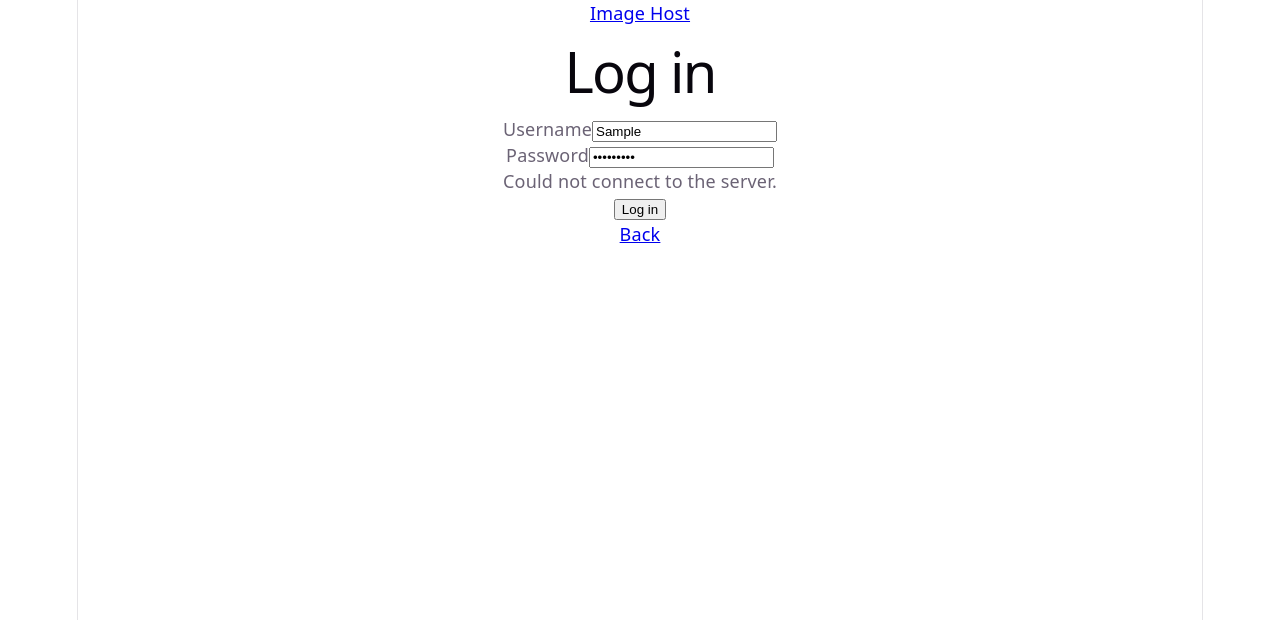
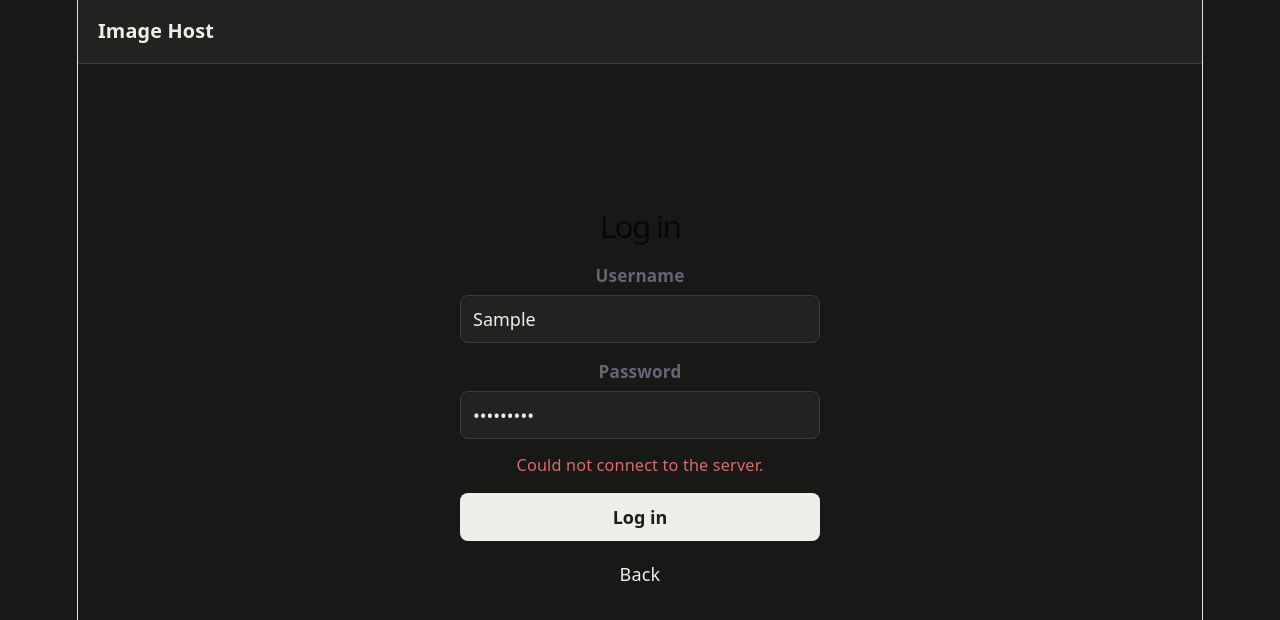
Before and after one commit to marimetsola/marimage, a React (Vite) app in the folder frontend/: page /login in a window 1280 px wide. Both pictures are taken after typing "Sample", "Sample123" into the empty fields and a click on the button "Log in". Shown: the top 620 px of the page. Built offline with nearby package versions, Linux system fonts and the light colour scheme; no server answers.

Commit message:
Refine frontend layout and styling

```diff
--- a/frontend/src/App.css
+++ b/frontend/src/App.css
@@ -1,184 +1,299 @@
-.counter {
-  font-size: 16px;
-  padding: 5px 10px;
-  border-radius: 5px;
-  color: var(--accent);
-  background: var(--accent-bg);
-  border: 2px solid transparent;
-  transition: border-color 0.3s;
-  margin-bottom: 24px;
+:root {
+  --color-background: #181817;
+  --color-surface: #222220;
+  --color-text: #eeeeea;
+  --color-text-muted: #a6a6a0;
+  --color-border: #3a3a37;
 
-  &:hover {
-    border-color: var(--accent-border);
-  }
-  &:focus-visible {
-    outline: 2px solid var(--accent);
-    outline-offset: 2px;
-  }
+  --color-primary: #eeeeea;
+  --color-primary-text: #1c1c1a;
+
+  --color-secondary: #353532;
+  --color-secondary-text: #eeeeea;
+
+  --color-error: #e06a6a;
+
+  --color-shadow: rgba(0, 0, 0, 0.35);
+
+  --radius-small: 6px;
+  --radius-medium: 8px;
+
+  --header-height: 64px;
+  --bottom-nav-height: 64px;
+
+  font-family: system-ui, sans-serif;
+  color: var(--color-text);
+  background: var(--color-background);
 }
 
-.hero {
-  position: relative;
-
-  .base,
-  .framework,
-  .vite {
-    inset-inline: 0;
-    margin: 0 auto;
-  }
-
-  .base {
-    width: 170px;
-    position: relative;
-    z-index: 0;
-  }
-
-  .framework,
-  .vite {
-    position: absolute;
-  }
-
-  .framework {
-    z-index: 1;
-    top: 34px;
-    height: 28px;
-    transform: perspective(2000px) rotateZ(300deg) rotateX(44deg) rotateY(39deg)
-      scale(1.4);
-  }
-
-  .vite {
-    z-index: 0;
-    top: 107px;
-    height: 26px;
-    width: auto;
-    transform: perspective(2000px) rotateZ(300deg) rotateX(40deg) rotateY(39deg)
-      scale(0.8);
-  }
+* {
+  box-sizing: border-box;
 }
 
-#center {
+html,
+body,
+#root {
+  min-height: 100%;
+  margin: 0;
+}
+
+body {
+  min-height: 100vh;
+  background: var(--color-background);
+}
+
+button,
+input {
+  font: inherit;
+}
+
+a {
+  color: inherit;
+  text-decoration: none;
+}
+
+/* App layout */
+
+.app {
+  min-height: 100vh;
   display: flex;
   flex-direction: column;
-  gap: 25px;
-  place-content: center;
-  place-items: center;
-  flex-grow: 1;
-
-  @media (max-width: 1024px) {
-    padding: 32px 20px 24px;
-    gap: 18px;
-  }
 }
 
-#next-steps {
+main {
+  flex: 1;
   display: flex;
-  border-top: 1px solid var(--border);
-  text-align: left;
-
-  & > div {
-    flex: 1 1 0;
-    padding: 32px;
-    @media (max-width: 1024px) {
-      padding: 24px 20px;
-    }
-  }
-
-  .icon {
-    margin-bottom: 16px;
-    width: 22px;
-    height: 22px;
-  }
-
-  @media (max-width: 1024px) {
-    flex-direction: column;
-    text-align: center;
-  }
+  flex-direction: column;
+  padding: 24px 20px 88px;
 }
 
-#docs {
-  border-right: 1px solid var(--border);
+/* Header */
 
-  @media (max-width: 1024px) {
-    border-right: none;
-    border-bottom: 1px solid var(--border);
-  }
+.header {
+  position: relative;
+  height: var(--header-height);
+  display: flex;
+  align-items: center;
+  justify-content: space-between;
+  padding: 0 20px;
+  border-bottom: 1px solid var(--color-border);
+  background: var(--color-surface);
 }
 
-#next-steps ul {
-  list-style: none;
-  padding: 0;
-  display: flex;
-  gap: 8px;
-  margin: 32px 0 0;
-
-  .logo {
-    height: 18px;
-  }
-
-  a {
-    color: var(--text-h);
-    font-size: 16px;
-    border-radius: 6px;
-    background: var(--social-bg);
-    display: flex;
-    padding: 6px 12px;
-    align-items: center;
-    gap: 8px;
-    text-decoration: none;
-    transition: box-shadow 0.3s;
-
-    &:hover {
-      box-shadow: var(--shadow);
-    }
-    .button-icon {
-      height: 18px;
-      width: 18px;
-    }
-  }
-
-  @media (max-width: 1024px) {
-    margin-top: 20px;
-    flex-wrap: wrap;
-    justify-content: center;
-
-    li {
-      flex: 1 1 calc(50% - 8px);
-    }
-
-    a {
-      width: 100%;
-      justify-content: center;
-      box-sizing: border-box;
-    }
-  }
+.header-logo {
+  color: var(--color-text);
+  font-size: 1.1rem;
+  font-weight: 700;
 }
 
-#spacer {
-  height: 88px;
-  border-top: 1px solid var(--border);
-  @media (max-width: 1024px) {
-    height: 48px;
-  }
+.header-menu {
+  position: relative;
 }
 
-.ticks {
-  position: relative;
+.menu-button {
+  width: 44px;
+  height: 44px;
+  border: 0;
+  background: transparent;
+  color: var(--color-text);
+  cursor: pointer;
+  font-size: 1.5rem;
+}
+
+/* Hamburger menu */
+
+.menu {
+  position: absolute;
+  top: 52px;
+  right: 0;
+  z-index: 10;
+  width: 180px;
+  padding: 12px;
+  border: 1px solid var(--color-border);
+  border-radius: var(--radius-medium);
+  background: var(--color-surface);
+  box-shadow: 0 8px 24px var(--color-shadow);
+}
+
+.menu-title {
+  margin: 4px 8px 12px;
+  font-weight: 600;
+}
+
+.menu-item {
   width: 100%;
+  min-height: 44px;
+  padding: 8px;
+  border: 0;
+  border-radius: var(--radius-small);
+  background: transparent;
+  color: var(--color-text);
+  text-align: left;
+  cursor: pointer;
+}
 
-  &::before,
-  &::after {
-    content: '';
-    position: absolute;
-    top: -4.5px;
-    border: 5px solid transparent;
-  }
+.menu-item:hover {
+  background: var(--color-secondary);
+}
 
-  &::before {
-    left: 0;
-    border-left-color: var(--border);
-  }
-  &::after {
-    right: 0;
-    border-right-color: var(--border);
-  }
+.menu-error {
+  margin: 8px;
+  color: var(--color-error);
+  font-size: 0.875rem;
 }
+
+/* Home */
+
+.home {
+  flex: 1;
+  display: flex;
+  align-items: center;
+  justify-content: center;
+}
+
+.home-content {
+  width: 100%;
+  max-width: 360px;
+  text-align: center;
+}
+
+.home-content h1 {
+  margin: 0 0 32px;
+  font-size: 2rem;
+}
+
+.home-actions {
+  display: flex;
+  flex-direction: column;
+  gap: 12px;
+}
+
+/* Buttons */
+
+.button {
+  display: flex;
+  align-items: center;
+  justify-content: center;
+  min-height: 48px;
+  padding: 0 20px;
+  border-radius: var(--radius-medium);
+  background: var(--color-primary);
+  color: var(--color-primary-text);
+  font-weight: 600;
+}
+
+.button-secondary {
+  background: var(--color-secondary);
+  color: var(--color-secondary-text);
+}
+
+/* Authentication pages */
+
+.auth-page {
+  flex: 1;
+  display: flex;
+  align-items: center;
+  justify-content: center;
+}
+
+.auth-card {
+  width: 100%;
+  max-width: 360px;
+}
+
+.auth-card h1 {
+  margin: 0 0 24px;
+  font-size: 1.75rem;
+  text-align: center;
+}
+
+.auth-form {
+  display: flex;
+  flex-direction: column;
+  gap: 16px;
+}
+
+/* Form fields */
+
+.form-field {
+  display: flex;
+  flex-direction: column;
+  gap: 6px;
+}
+
+.form-field label {
+  font-size: 0.95rem;
+  font-weight: 600;
+}
+
+.form-field input {
+  width: 100%;
+  min-height: 48px;
+  padding: 0 12px;
+  border: 1px solid var(--color-border);
+  border-radius: var(--radius-medium);
+  background: var(--color-surface);
+  color: var(--color-text);
+}
+
+.form-field input:focus {
+  outline: 2px solid var(--color-primary);
+  outline-offset: 1px;
+  border-color: var(--color-primary);
+}
+
+.auth-form .button {
+  border: 0;
+  cursor: pointer;
+}
+
+.auth-form .button:disabled {
+  cursor: not-allowed;
+  opacity: 0.6;
+}
+
+.form-error {
+  min-height: 1.35em;
+  margin: 0;
+  color: var(--color-error);
+  font-size: 0.9rem;
+  line-height: 1.35;
+}
+
+.form-error-hidden {
+  visibility: hidden;
+}
+
+.back-link {
+  display: block;
+  margin-top: 20px;
+  color: var(--color-text);
+  text-align: center;
+}
+
+/* Authenticated navigation */
+
+.auth-navigation {
+  position: fixed;
+  right: 0;
+  bottom: 0;
+  left: 0;
+  z-index: 20;
+  display: flex;
+  height: var(--bottom-nav-height);
+  border-top: 1px solid var(--color-border);
+  background: var(--color-surface);
+}
+
+.nav-link {
+  flex: 1;
+  display: flex;
+  align-items: center;
+  justify-content: center;
+  color: var(--color-text-muted);
+  font-weight: 600;
+}
+
+.nav-link.active {
+  color: var(--color-text);
+}
--- a/frontend/src/App.tsx
+++ b/frontend/src/App.tsx
@@ -1,23 +1,38 @@
-import { Link, Route, Routes } from 'react-router'
+import { Navigate, Link, Route, Routes } from 'react-router'
 import { useAuth } from './context/AuthContext'
 import { useAppConfig } from './hooks/useAppConfig'
 import Header from './components/Header'
 import AuthNavigation from './components/AuthNavigation'
+import Login from './pages/Login'
+import Register from './pages/Register'
 import PublicOnlyRoute from './components/PublicOnlyRoute'
 import ProtectedRoute from './components/ProtectedRoute'
-import Login from './pages/Login'
-import Register from './pages/Register'
+import './App.css'
 
 function Home({ registerEnabled }: { registerEnabled: boolean }) {
+  const { user } = useAuth()
+
+  if (user) {
+    return <Navigate to="/upload" replace />
+  }
+
   return (
-    <section>
+    <section className="home">
+      <div className="home-content">
         <h1>Image Host</h1>
 
-      <Link to="/login">Log in</Link>
+        <div className="home-actions">
+          <Link className="button" to="/login">
+            Log in
+          </Link>
 
           {registerEnabled && (
-        <Link to="/register">Register</Link>
+            <Link className="button button-secondary" to="/register">
+              Register
+            </Link>
           )}
+        </div>
+      </div>
     </section>
   )
 }
@@ -35,14 +50,14 @@ function App() {
   const { registerEnabled } = useAppConfig()
 
   return (
-    <>
+    <div className="app">
       <Header />
 
       {loading ? (
         <p>Loading...</p>
-        ) : user ? (
-          <AuthNavigation />
-        ) : null}
+      ) : (
+        <>
+          {user && <AuthNavigation />}
 
           <main>
             <Routes>
@@ -63,6 +78,8 @@ function App() {
             </Routes>
           </main>
         </>
+      )}
+    </div>
   )
 }
 
--- a/frontend/src/components/FormInput.tsx
+++ b/frontend/src/components/FormInput.tsx
@@ -6,6 +6,7 @@ interface FormInputProps {
   type?: 'text' | 'password' | 'email'
   required?: boolean
   autoFocus?: boolean
+  onChange?: () => void
 }
 
 function FormInput({
@@ -14,6 +15,7 @@ function FormInput({
   type = 'text',
   required = true,
   autoFocus = false,
+  onChange,
 }: FormInputProps) {
   const inputRef = useRef<HTMLInputElement>(null)
 
@@ -33,7 +35,7 @@ function FormInput({
   }, [autoFocus])
 
   return (
-    <div>
+    <div className="form-field">
       <label htmlFor={name}>{label}</label>
       <input
         ref={inputRef}
@@ -41,6 +43,7 @@ function FormInput({
         name={name}
         type={type}
         required={required}
+        onChange={onChange}
       />
     </div>
   )
--- a/frontend/src/components/Header.tsx
+++ b/frontend/src/components/Header.tsx
@@ -1,13 +1,30 @@
-import { useState } from 'react'
+import { useState, useRef, useEffect } from 'react'
 import { Link, useNavigate } from 'react-router'
 import { useAuth } from '../context/AuthContext'
 
 function Header() {
   const { user, logout } = useAuth()
   const navigate = useNavigate()
-
+  const menuRef = useRef<HTMLDivElement>(null)
   const [menuOpen, setMenuOpen] = useState(false)
   const [logoutError, setLogoutError] = useState('')
+
+  useEffect(() => {
+    function handleClickOutside(event: MouseEvent) {
+      if (
+        menuRef.current &&
+        !menuRef.current.contains(event.target as Node)
+      ) {
+        setMenuOpen(false)
+      }
+    }
+
+    document.addEventListener('mousedown', handleClickOutside)
+
+    return () => {
+      document.removeEventListener('mousedown', handleClickOutside)
+    }
+  }, [])
 
   async function handleLogout() {
     setLogoutError('')
@@ -23,12 +40,15 @@ function Header() {
   }
 
   return (
-    <header>
-      <Link to="/">Image Host</Link>
+    <header className="header">
+      <Link className="header-logo" to={user ? '/upload' : '/'}>
+        Image Host
+      </Link>
 
       {user && (
-        <>
+        <div className="header-menu" ref={menuRef}>
           <button
+            className="menu-button"
             type="button"
             onClick={() => setMenuOpen(!menuOpen)}
             aria-label="Open menu"
@@ -38,12 +58,15 @@ function Header() {
           </button>
 
           {menuOpen && (
-            <div>
-              <p>Image Host</p>
+            <div className="menu">
+              <p className="menu-title">Image Host</p>
 
-              {logoutError && <p>{logoutError}</p>}
+              {logoutError && (
+                <p className="menu-error">{logoutError}</p>
+              )}
 
               <button
+                className="menu-item"
                 type="button"
                 onClick={handleLogout}
               >
@@ -51,7 +74,7 @@ function Header() {
               </button>
             </div>
           )}
-        </>
+        </div>
       )}
     </header>
   )
--- a/frontend/src/pages/Login.tsx
+++ b/frontend/src/pages/Login.tsx
@@ -48,30 +48,45 @@ function Login() {
   }
 
   return (
-    <section>
+    <section className="auth-page">
+      <div className="auth-card">
         <h1>Log in</h1>
 
-      <form onSubmit={handleSubmit}>
+        <form onSubmit={handleSubmit} className="auth-form">
           <FormInput
             label="Username"
             name="username"
             autoFocus
+            onChange={() => setError('')}
           />
 
           <FormInput
             label="Password"
             name="password"
             type="password"
+            onChange={() => setError('')}
           />
 
-        {error && <p>{error}</p>}
+          <p
+            className={`form-error${error ? '' : ' form-error-hidden'}`}
+            aria-live="polite"
+          >
+            {error}
+          </p>
 
-        <button type="submit" disabled={submitting}>
+          <button
+            className="button"
+            type="submit"
+            disabled={submitting}
+          >
             {submitting ? 'Logging in...' : 'Log in'}
           </button>
         </form>
 
-      <Link to="/">Back</Link>
+        <Link className="back-link" to="/">
+          Back
+        </Link>
+      </div>
     </section>
   )
 }
```
Also changed, not shown: frontend/src/components/AuthNavigation.tsx (+18 -3 lines), frontend/src/pages/Register.tsx (+20 -5 lines). Lines whose indentation alone changed are shown as unchanged.
